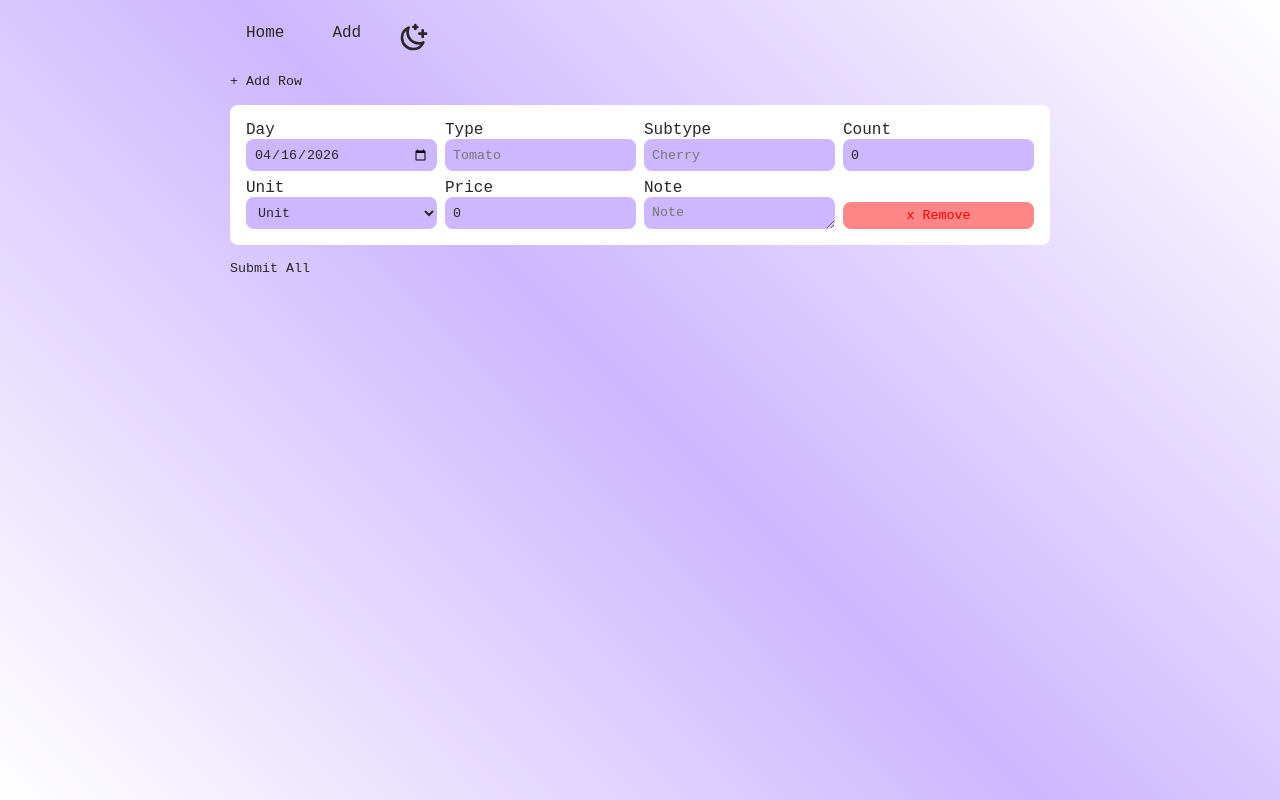
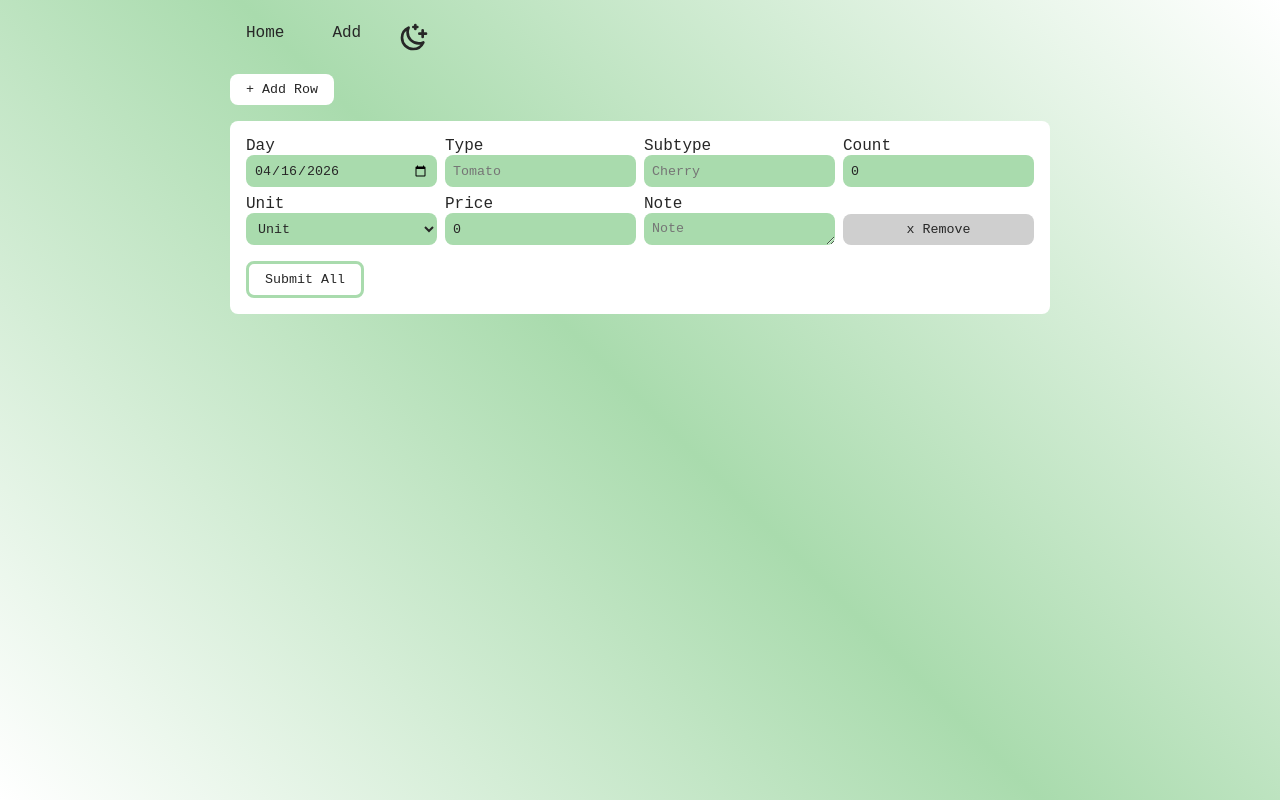
Before and after one commit to totdy/GreenhouseCMS, a Vue app in the folder frontend/: page /add in a window 1280 px wide. Built offline with nearby package versions, Linux system fonts and the light colour scheme.

Commit message:
many things
changed theme colors and added styles
extracted HomeView api call into api.ts file

```diff
--- a/frontend/src/main.css
+++ b/frontend/src/main.css
@@ -1,13 +1,13 @@
 :root[data-theme="light"] {
     --bg1: #fff;
-    --bg2: #cdb7ff;
+    --bg2: #a9dbad;
     --tc: #272727;
     --tch: #000
 }
 
 :root[data-theme="dark"] {
-    --bg1: #11031d;
-    --bg2: #28194d;
+    --bg1: #031d05;
+    --bg2: #194d1d;
     --tc: #dbdbdb;
     --tch: #fff;
     img:not(.ignoreTheme){
--- a/frontend/src/scripts/api.ts
+++ b/frontend/src/scripts/api.ts
@@ -12,3 +12,10 @@ export async function addHarvests(payload: HarvestPayload) {
     if (!response.ok) throw new Error(`Error: ${response.statusText}`)
     return response.json()
 }
+
+export async function GetRevenueByDate() {
+    const response = await fetch(`${BASE_URL}/harvests/revenue-by-date`);
+
+    if (!response.ok) throw new Error(`Error: ${response.statusText}`)
+    return response.json()
+}
--- a/frontend/src/views/AddHarvestView.vue
+++ b/frontend/src/views/AddHarvestView.vue
@@ -44,8 +44,9 @@ async function handleSubmit() {
 </script>
 
 <template>
+    <button type="button" @click="addRow">+ Add Row</button>
+
     <form @submit.prevent="handleSubmit">
-        <button type="button" @click="addRow">+ Add Row</button>
 
         <div v-for="(row, index) in rows" :key="index" class="rows">
             <div>
@@ -106,6 +107,10 @@ form {
     display: flex;
     flex-direction: column;
     gap: 1rem;
+
+    background-color: var(--bg1);
+    padding: 1rem;
+    border-radius: 0.5rem;
 }
 
 .rows {
@@ -113,9 +118,6 @@ form {
     grid-template-columns: repeat(4, 1fr) ;
     gap: 0.5rem;
 
-    background-color: var(--bg1);
-    padding: 1rem;
-    border-radius: 0.5rem;
 
     position: relative;
 
@@ -135,14 +137,20 @@ form {
         }
     }
 }
+button{
+    background-color: var(--bg1);
+
+    padding: 0.5rem 1rem;
+
+    &[type=submit]{
+        border: 0.2rem solid var(--bg2);
+    }
+}
 .remove{
     align-self: end;
 
     width: -webkit-fill-available;
 
-    background-color: rgb(255, 134, 134);
-    color: red;
-
-    padding: 0.4rem 0.6rem;
+    background-color: rgb(207, 207, 207);
 }
 </style>
--- a/frontend/src/views/HomeView.vue
+++ b/frontend/src/views/HomeView.vue
@@ -1,15 +1,15 @@
 <script setup lang="ts">
-import Chart from 'chart.js/auto';
-import { onMounted, ref } from 'vue';
+import Chart from "chart.js/auto";
+import { onMounted, ref } from "vue";
+import { GetRevenueByDate } from "@/scripts/api"
 
 const canvasRef = ref<HTMLCanvasElement | null>(null);
 
 onMounted(async () => {
     if (!canvasRef.value) return;
 
-    const res = await fetch('http://localhost:8000/harvests/revenue-by-date');
-    const json = await res.json();
-    const data: { date: string; revenue: number }[] = json.data;
+    const resp = await GetRevenueByDate();
+    const data: { date: string; revenue: number }[] = resp.data;
 
     new Chart(canvasRef.value, {
         type: 'line',
```
